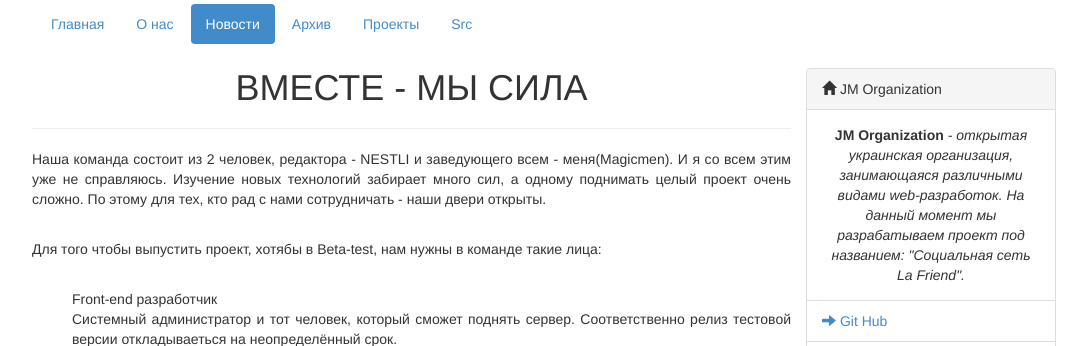
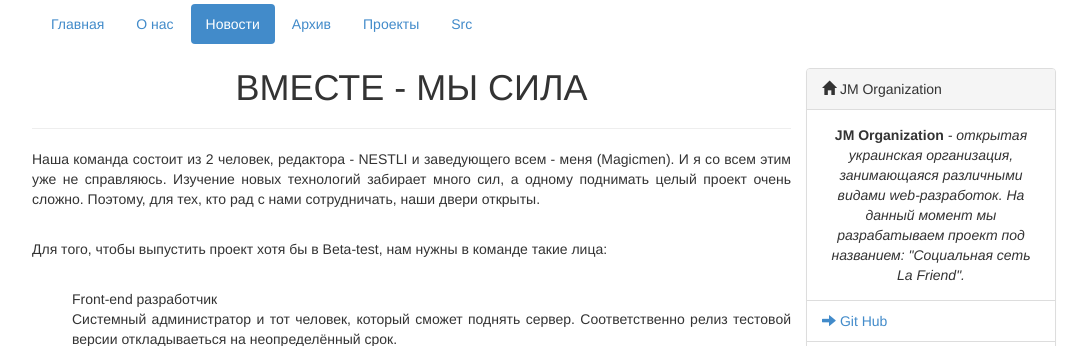
Before and after one commit to jm-organization/jm-organization.github.io, a Jekyll site: the page built from _posts/2017-07-04-invation-in-command.md, in a window 1280 px wide. Shown: the top 346 px of the page, without its empty margins (96-1183 px from the left). Built offline with Jekyll 4.4.1, drawn with Linux system fonts in a browser that asks for light colours; our own code applies the rules of GitHub Pages for plain Markdown files; comment, search, counter and statistics services are not loaded.

Commit message:
Update 2017-07-04-invation-in-command.md

```diff
--- a/_posts/2017-07-04-invation-in-command.md
+++ b/_posts/2017-07-04-invation-in-command.md
@@ -6,9 +6,9 @@ published: true
 categories: Набор в команду
 ---
 
-Наша команда состоит из 2 человек, редактора - NESTLI и заведующего всем - меня(Magicmen). И я со всем этим уже не справляюсь. Изучение новых технологий забирает много сил, а одному поднимать целый проект очень сложно. По этому для тех, кто рад с нами сотрудничать - наши двери открыты.
+Наша команда состоит из 2 человек, редактора - NESTLI и заведующего всем - меня (Magicmen). И я со всем этим уже не справляюсь. Изучение новых технологий забирает много сил, а одному поднимать целый проект очень сложно. Поэтому, для тех, кто рад с нами сотрудничать, наши двери открыты.
 
-Для того чтобы выпустить проект, хотябы в Beta-test, нам нужны в команде такие лица:
+Для того, чтобы выпустить проект хотя бы в Beta-test, нам нужны в команде такие лица:
 * Front-end разработчик
 * Системный администратор и тот человек, который сможет поднять сервер.
 Соответственно релиз тестовой версии откладываеться на неопределённый срок.
```
